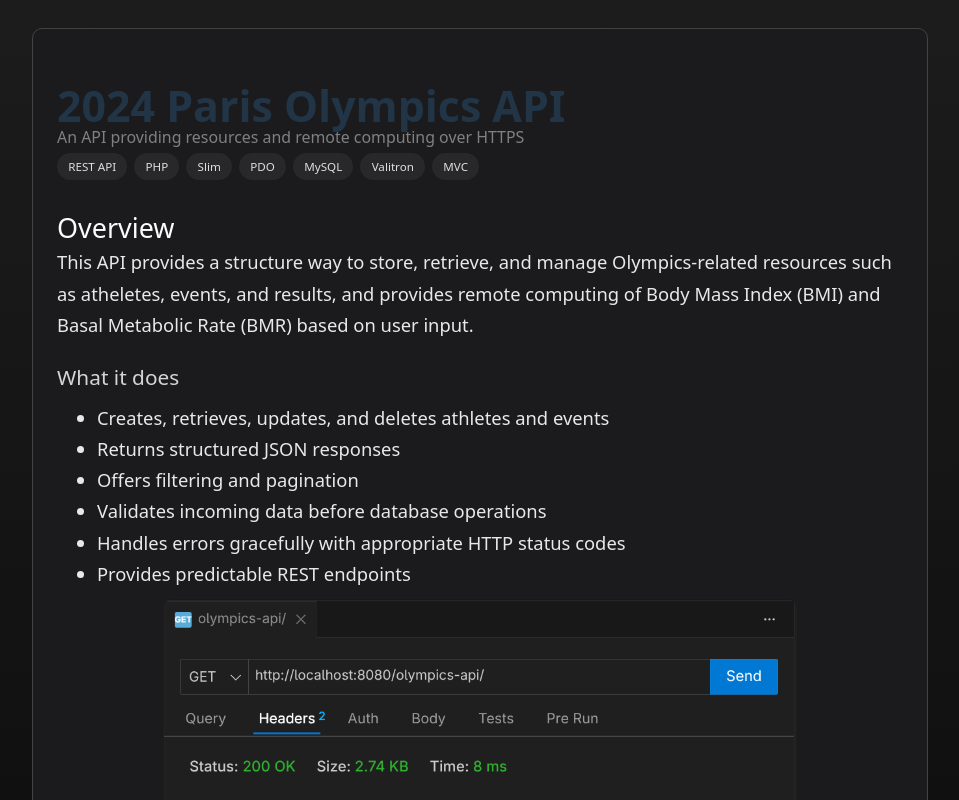
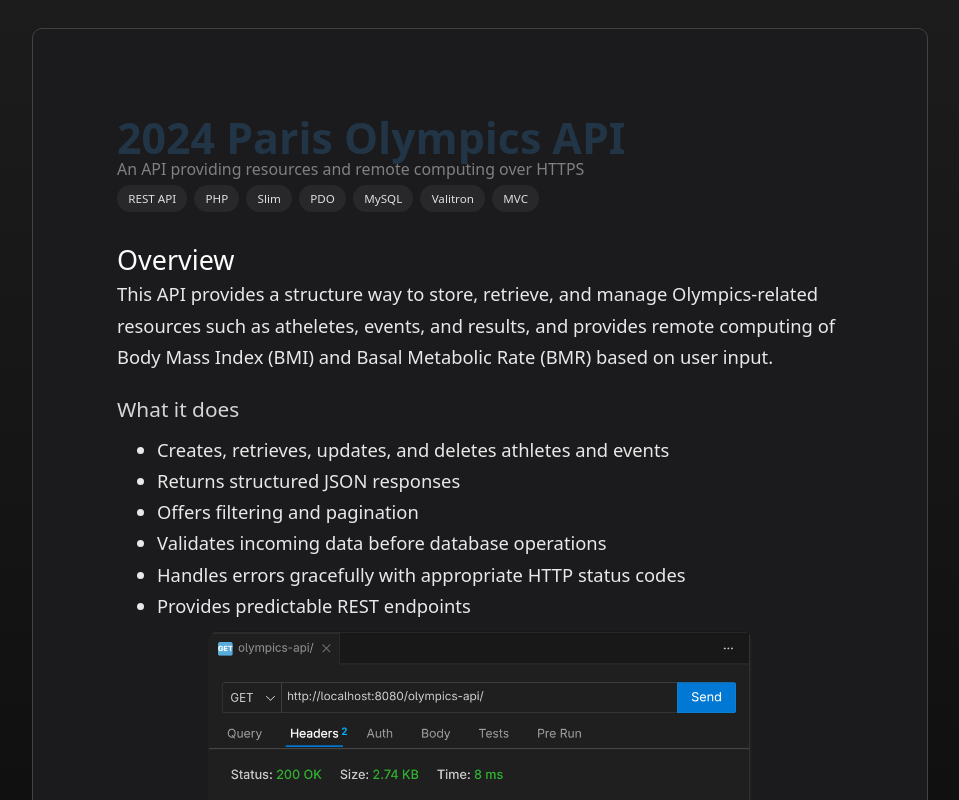
Before and after one commit to hedi3489/my-portfolio, a React (Vite) app: page /projects/olympics-api in a window 1280 px wide. Shown: the top 800 px of the page, without its empty margins (160-1119 px from the left). Built offline with nearby package versions, Linux system fonts and the light colour scheme.

Commit message:
Forgot padding somewhere

```diff
--- a/src/styles/Containers.css
+++ b/src/styles/Containers.css
@@ -45,6 +45,10 @@
   min-width: 100%;
   max-width: 72ch;
   gap: 0.8rem;
+}
+
+.page-card {
+  padding: 4rem 6rem;
 }
 
 .project-page-container .prose > div {
```
